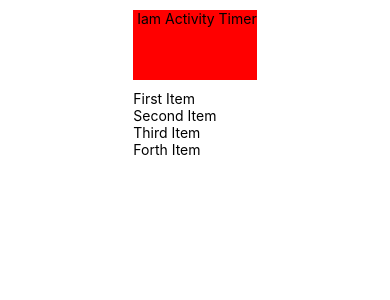
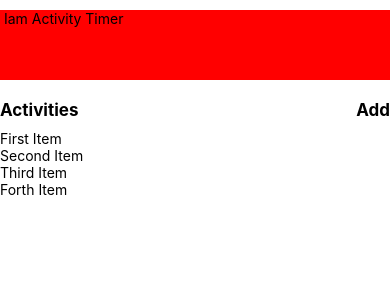
Before and after one commit to indraworks/rn-expo-note-filip, a React Native app: screen / in a window 390 px wide. Shown: the top 300 px of the page. Built offline with nearby package versions, Linux system fonts and the light colour scheme.

Commit message:
place content to the top (perbaikan)

```diff
--- a/App.js
+++ b/App.js
@@ -1,12 +1,13 @@
 import { StatusBar } from "expo-status-bar";
-import { StyleSheet, Text, View } from "react-native";
-import Home from "./src/screens/Home";
+import { StyleSheet, SafeAreaView } from "react-native";
+import { ActivityHomeScreen } from "./src/screens/Home";
+
 export default function App() {
   return (
-    <View style={styles.container}>
-      <Home />
+    <SafeAreaView style={styles.container}>
+      <ActivityHomeScreen />
       <StatusBar style="auto" />
-    </View>
+    </SafeAreaView>
   );
 }
 
@@ -18,3 +19,8 @@ const styles = StyleSheet.create({
     justifyContent: "center",
   },
 });
+/*
+pada app.js view kita hilangkan ganti
+denfan SafeAreaView mewakili batas2
+
+*/
--- a/src/screens/Home.js
+++ b/src/screens/Home.js
@@ -1,13 +1,16 @@
-import React from "react";
-import { View, FlatList, StyleSheet } from "react-native";
-import { ActivityItem } from "../components/Item";
-import { ActivityTimer } from "../components/Timer";
+import { FlatList, StyleSheet, View, Text } from "react-native";
+import { ActivityTimer } from "../components/activity/Timer";
+import { ActivityItem } from "../components/activity/Item";
 import data from "../data/activities.json";
 
-const Home = () => {
+export const ActivityHomeScreen = () => {
   return (
-    <View style={styles.container}>
+    <View style={styles.screenContainer}>
       <ActivityTimer></ActivityTimer>
+      <View style={styles.listHeading}>
+        <Text style={styles.text}>Activities</Text>
+        <Text style={styles.text}>Add</Text>
+      </View>
       <FlatList
         data={data}
         keyExtractor={({ id }) => id}
@@ -18,37 +21,26 @@ const Home = () => {
 };
 
 const styles = StyleSheet.create({
-  container: {
+  screenContainer: {
     flex: 1,
+    width: "100%",
+  },
+  listHeading: {
+    display: "flex",
+    flexDirection: "row",
+    justifyContent: "space-between",
+    paddingVertical: 10,
+  },
+  text: {
+    fontSize: 17,
+    fontWeight: "bold",
   },
 });
-export default Home;
 
 /*
-sekarang kita pakai flatlist flatlist ambil data nah data dalam
-bentuk object dan object tb trsusun dalam array2
-kita tampilkan satu persatu tetapi tuk menampilkan dalam bntuk2
-sesuai harapan kita pakai component
+kita akan buat list heding dgn flex jadi dibaawah timer ada
+2 button nntinya kiri kanan
+kit aberi nama utk wrap style listHeading
 
-kita pakai flatlist utk data = data kita ambil data tsb
-key extractor maksudnya yg uniq index dari arary utk dipakai
-kita pakai id nah dgn {id} kit aconstuctor dari data.id
 
-renderItem adalah vraible item yg mau dirender ,iten disini ada;aj
-argument sebarang nama yg mewakili data ,
-nah ini kita pasing ke component Activity item supaya tampil ,
-jadi title =  ,ini dalah props pada component /functional activityItem atau arugmentnya
-yg masuk dan ditampilkjan sesuai property yg diset pada component/function dari activityItem
-<activityItem title= {item.ttile}
-jad maksudnya kita hanya tampilkan field title saja
-sbb data json:
-[{
-      "id": "bd7acbea-c1b1-46c2-aed5-3ad53abb28ba",
-      "title": "First Item",
-      "description": "This is a short description of the task",
-      "isActive": false,
-      "time": 0
-    },
-  ....
-]
 */
```
Also changed, not shown: src/components/activity/Item.js (renamed from src/components/Item.js), src/components/activity/Timer.js (renamed from src/components/Timer.js), 1 other file (tests, documents, lock files or other folders).
